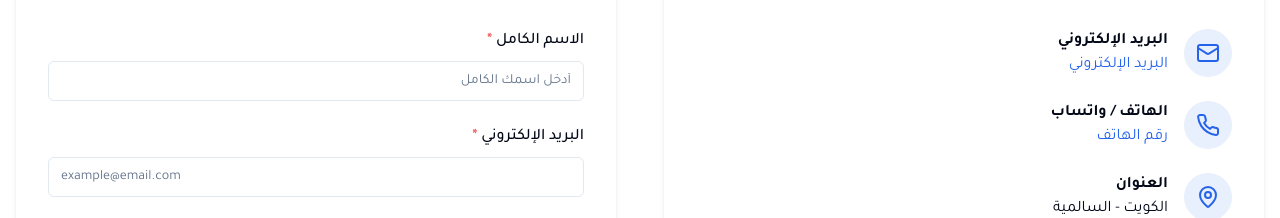
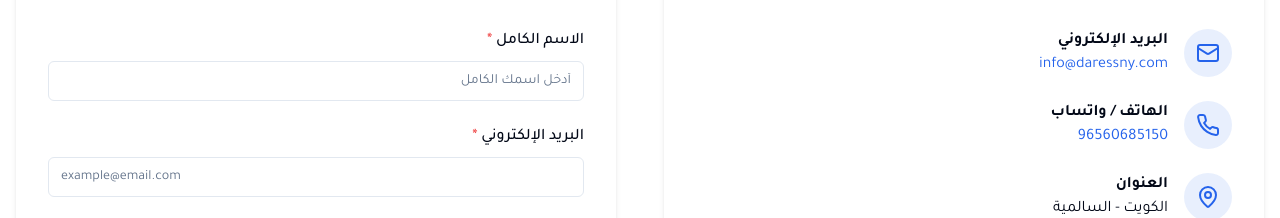
Before and after one commit to lolotam/Daressny.com, a React (Vite) app: page /contact in a window 1280 px wide. Shown: the part 323-541 px from the top of the page. Built offline with nearby package versions, Linux system fonts and the light colour scheme.

Commit message:
Fix: Resolve duplicate property names
Fixes the TypeScript errors caused by duplicate property names in the Contact component's translations.

```diff
--- a/src/pages/Contact.tsx
+++ b/src/pages/Contact.tsx
@@ -18,8 +18,8 @@ const Contact = () => {
       emailLabel: 'البريد الإلكتروني',
       phoneLabel: 'الهاتف / واتساب',
       addressLabel: 'العنوان',
-      email: 'info@daressny.com',
-      phone: '96560685150',
+      emailAddress: 'info@daressny.com',
+      phoneNumber: '96560685150',
       address: 'الكويت - السالمية',
       socialMedia: 'تابعنا على وسائل التواصل الاجتماعي',
       supportTeam: 'تواصل مع فريق الدعم',
@@ -46,8 +46,8 @@ const Contact = () => {
       emailLabel: 'Email Address',
       phoneLabel: 'Phone / WhatsApp',
       addressLabel: 'Address',
-      email: 'info@daressny.com',
-      phone: '96560685150',
+      emailAddress: 'info@daressny.com',
+      phoneNumber: '96560685150',
       address: 'Kuwait - Salmiya',
       socialMedia: 'Follow Us On Social Media',
       supportTeam: 'Contact Support Team',
@@ -84,8 +84,8 @@ const Contact = () => {
           <div className="grid grid-cols-1 md:grid-cols-2 gap-12">
             {/* Contact Information */}
             <ContactInfoCard
-              email={currentTranslation.email}
-              phone={currentTranslation.phone}
+              email={currentTranslation.emailAddress}
+              phone={currentTranslation.phoneNumber}
               address={currentTranslation.address}
               labels={{
                 contactInfo: currentTranslation.contactInfo,
```
